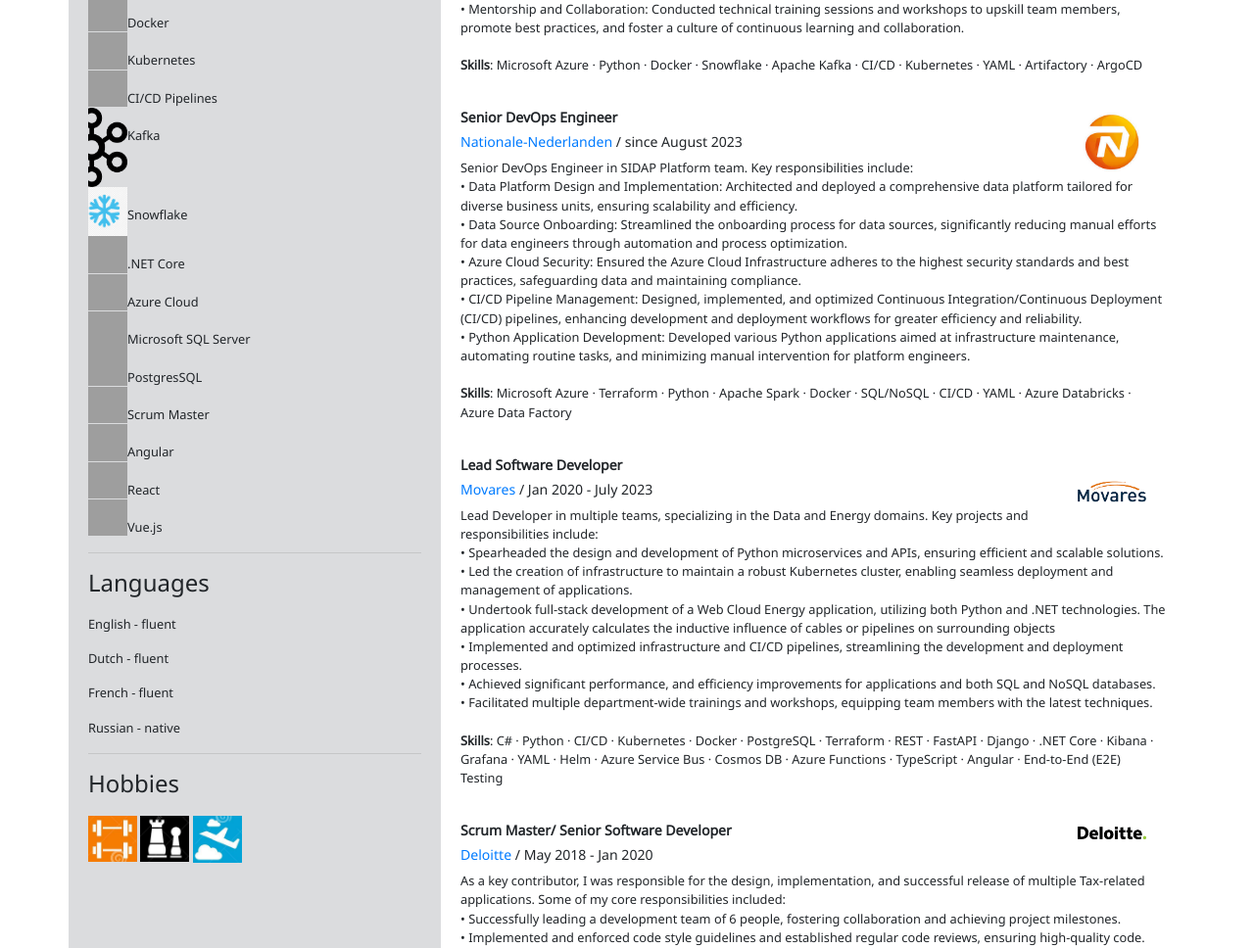
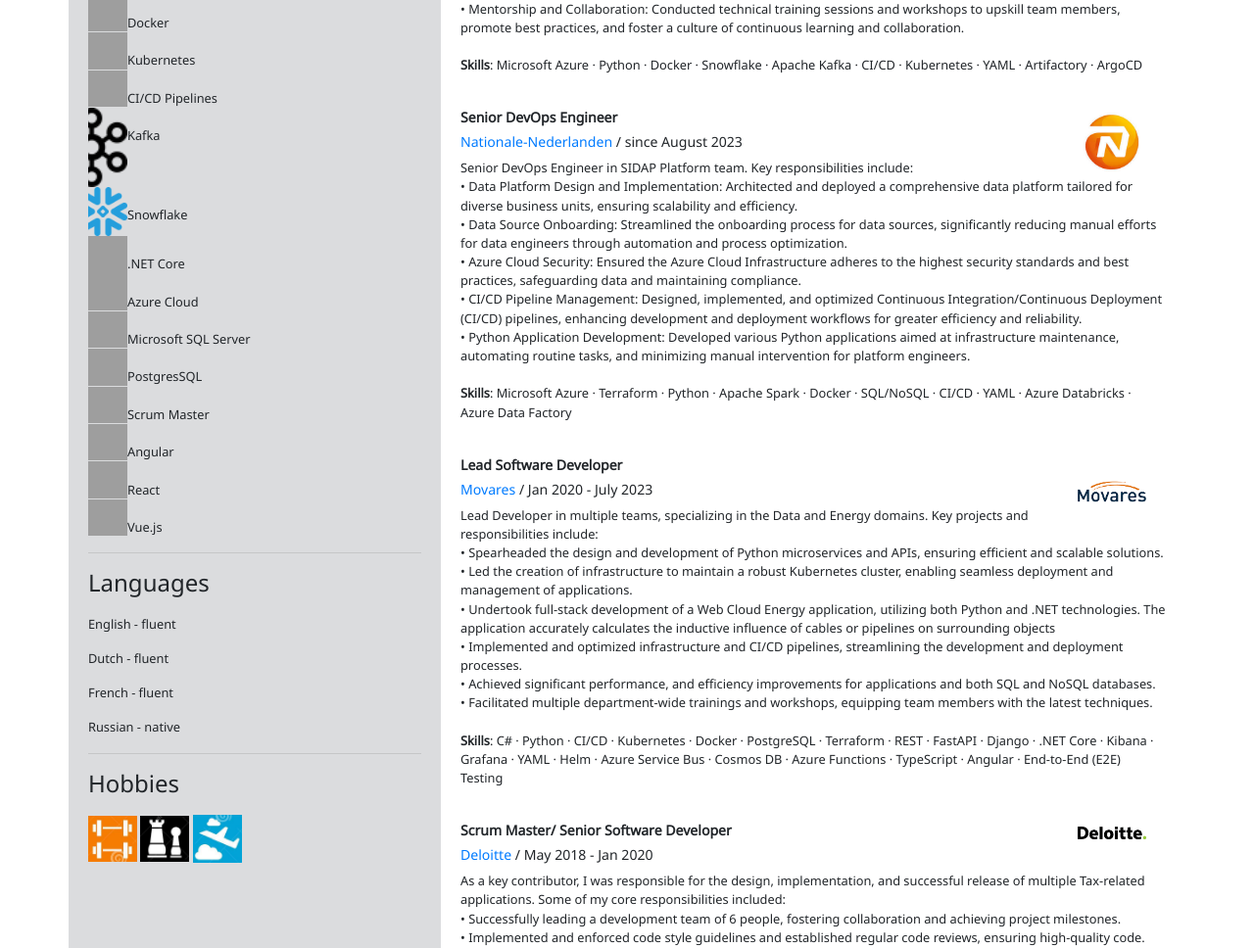
Before and after one commit to iyakovich/irinayakovich.github.io, a Jekyll site: the page built from index.html, in a window 1280 px wide. Shown: the part 874-1842 px from the top of the page at 98% size. Built offline with Jekyll 4.4.1, drawn with Linux system fonts in a browser that asks for light colours; grey boxes are pictures that could not be loaded.

Commit message:
try out different size

```diff
--- a/_data/pluralsight/iq.json
+++ b/_data/pluralsight/iq.json
@@ -40,12 +40,12 @@
     },
     {
         "title": "Kafka",
-        "icon": "/assets/images/skills/kafka_2.png",
+        "icon": "/assets/images/skills/kafka_5.png",
         "level": "expert"
     },
     {
         "title": "Snowflake",
-        "icon": "/assets/images/skills/snowflake.png",
+        "icon": "/assets/images/skills/snowflake_5.png",
         "level": "expert"
     },
     {
```
Also changed, not shown: assets/images/skills/kafka_4.png (added), assets/images/skills/kafka_5.png (added), assets/images/skills/snowflake_3.png (added), assets/images/skills/snowflake_5.png (added).
